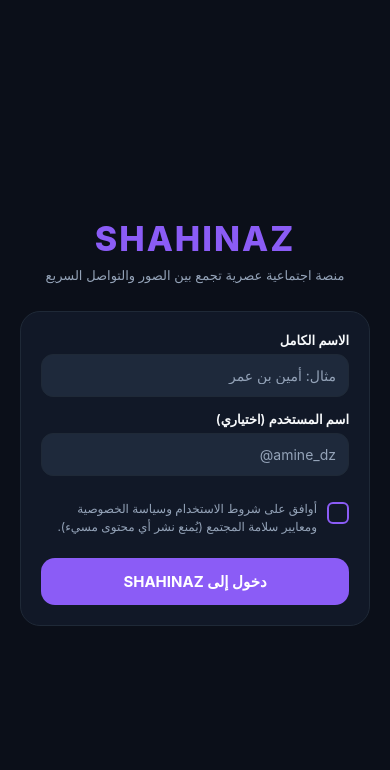
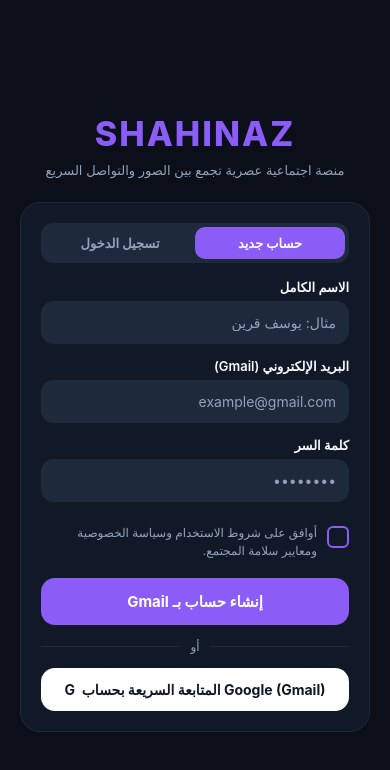
Before and after one commit to amreamre741-pixel/SHAHINAZ, a React Native app: screen / in a window 390 px wide. Shown: the top 770 px of the page. Built offline with nearby package versions, Linux system fonts and the light colour scheme.

Commit message:
Add Gmail/Email login, registration tabs, and Continue with Google button

```diff
--- a/src/screens/AuthScreen.tsx
+++ b/src/screens/AuthScreen.tsx
@@ -1,53 +1,108 @@
 import React, { useState } from "react";
-import { Alert, StyleSheet, Text, TextInput, TouchableOpacity, View } from "react-native";
+import { Alert, ScrollView, StyleSheet, Text, TextInput, TouchableOpacity, View } from "react-native";
 import { COLORS } from "../theme";
 import { useApp } from "../store/AppContext";
 
 export default function AuthScreen() {
   const { login } = useApp();
+  const [mode, setMode] = useState<"register" | "login">("register");
   const [name, setName] = useState("");
-  const [username, setUsername] = useState("");
+  const [email, setEmail] = useState("");
+  const [password, setPassword] = useState("");
   const [acceptedTerms, setAcceptedTerms] = useState(false);
 
-  function handleContinue() {
+  function handleSubmit() {
+    if (!email.trim() || !email.includes("@")) {
+      Alert.alert("تنبيه", "يرجى إدخال بريد Gmail صحيح (مثال: name@gmail.com)");
+      return;
+    }
+    if (password.length < 6) {
+      Alert.alert("تنبيه", "يجب أن تكون كلمة السر 6 أحرف على الأقل");
+      return;
+    }
+    if (mode === "register") {
       if (!name.trim()) {
-      Alert.alert("تنبيه", "يرجى إدخال اسمك أولاً");
+        Alert.alert("تنبيه", "يرجى إدخال اسمك الكامل");
         return;
       }
       if (!acceptedTerms) {
         Alert.alert("شروط الاستخدام", "يجب الموافقة على شروط الاستخدام وسياسة الخصوصية للمتابعة.");
         return;
       }
-    login(name, username || name.toLowerCase().replace(/\s+/g, "_"));
+    }
+    const displayName = name.trim() || email.split("@")[0];
+    const username = email.split("@")[0].replace(/[^a-zA-Z0-9_]/g, "_");
+    login(displayName, username);
+  }
+
+  function handleGoogleQuickSignIn() {
+    if (!acceptedTerms && mode === "register") {
+      Alert.alert("شروط الاستخدام", "يرجى تفعيل الموافقة على شروط الاستخدام وسياسة الخصوصية أولاً.");
+      return;
+    }
+    const cleanEmail = email.trim().includes("@") ? email.trim() : "user@gmail.com";
+    const displayName = name.trim() || cleanEmail.split("@")[0];
+    login(displayName, cleanEmail.split("@")[0]);
   }
 
   return (
-    <View style={styles.container}>
+    <ScrollView contentContainerStyle={styles.container} keyboardShouldPersistTaps="handled">
       <View style={styles.hero}>
         <Text style={styles.logo}>SHAHINAZ</Text>
         <Text style={styles.subtitle}>منصة اجتماعية عصرية تجمع بين الصور والتواصل السريع</Text>
       </View>
 
       <View style={styles.card}>
+        <View style={styles.switchRow}>
+          <TouchableOpacity
+            style={[styles.switchBtn, mode === "register" && styles.switchActive]}
+            onPress={() => setMode("register")}
+          >
+            <Text style={[styles.switchText, mode === "register" && styles.switchTextActive]}>حساب جديد</Text>
+          </TouchableOpacity>
+          <TouchableOpacity
+            style={[styles.switchBtn, mode === "login" && styles.switchActive]}
+            onPress={() => setMode("login")}
+          >
+            <Text style={[styles.switchText, mode === "login" && styles.switchTextActive]}>تسجيل الدخول</Text>
+          </TouchableOpacity>
+        </View>
+
+        {mode === "register" && (
+          <>
             <Text style={styles.label}>الاسم الكامل</Text>
             <TextInput
               style={styles.input}
-          placeholder="مثال: أمين بن عمر"
+              placeholder="مثال: يوسف قرين"
               placeholderTextColor={COLORS.muted}
               value={name}
               onChangeText={setName}
             />
+          </>
+        )}
 
-        <Text style={styles.label}>اسم المستخدم (اختياري)</Text>
+        <Text style={styles.label}>البريد الإلكتروني (Gmail)</Text>
         <TextInput
           style={styles.input}
-          placeholder="@amine_dz"
+          placeholder="example@gmail.com"
           placeholderTextColor={COLORS.muted}
+          keyboardType="email-address"
           autoCapitalize="none"
-          value={username}
-          onChangeText={setUsername}
+          value={email}
+          onChangeText={setEmail}
         />
 
+        <Text style={styles.label}>كلمة السر</Text>
+        <TextInput
+          style={styles.input}
+          placeholder="••••••••"
+          placeholderTextColor={COLORS.muted}
+          secureTextEntry
+          value={password}
+          onChangeText={setPassword}
+        />
+
+        {mode === "register" && (
           <TouchableOpacity
             style={styles.termsRow}
             activeOpacity={0.7}
@@ -57,24 +112,48 @@ export default function AuthScreen() {
               {acceptedTerms && <Text style={styles.checkmark}>✓</Text>}
             </View>
             <Text style={styles.termsText}>
-            أوافق على شروط الاستخدام وسياسة الخصوصية ومعايير سلامة المجتمع (يُمنع نشر أي محتوى مسيء).
+              أوافق على شروط الاستخدام وسياسة الخصوصية ومعايير سلامة المجتمع.
+            </Text>
+          </TouchableOpacity>
+        )}
+
+        <TouchableOpacity style={styles.btn} onPress={handleSubmit}>
+          <Text style={styles.btnText}>
+            {mode === "register" ? "إنشاء حساب بـ Gmail" : "دخول إلى SHAHINAZ"}
           </Text>
         </TouchableOpacity>
 
-        <TouchableOpacity style={styles.btn} onPress={handleContinue}>
-          <Text style={styles.btnText}>دخول إلى SHAHINAZ</Text>
+        <View style={styles.dividerRow}>
+          <View style={styles.dividerLine} />
+          <Text style={styles.dividerText}>أو</Text>
+          <View style={styles.dividerLine} />
+        </View>
+
+        <TouchableOpacity style={styles.googleBtn} onPress={handleGoogleQuickSignIn}>
+          <Text style={styles.googleBtnText}>G  المتابعة السريعة بحساب Google (Gmail)</Text>
         </TouchableOpacity>
       </View>
-    </View>
+    </ScrollView>
   );
 }
 
 const styles = StyleSheet.create({
-  container: { flex: 1, backgroundColor: COLORS.bg, justifyContent: "center", padding: 20 },
-  hero: { alignItems: "center", marginBottom: 28 },
+  container: { flexGrow: 1, backgroundColor: COLORS.bg, justifyContent: "center", padding: 20 },
+  hero: { alignItems: "center", marginBottom: 24 },
   logo: { fontSize: 34, fontWeight: "800", color: COLORS.primary, letterSpacing: 2 },
   subtitle: { color: COLORS.muted, fontSize: 13, marginTop: 8, textAlign: "center" },
   card: { backgroundColor: COLORS.surface, borderRadius: 20, padding: 20, borderWidth: 1, borderColor: COLORS.border },
+  switchRow: {
+    flexDirection: "row-reverse",
+    backgroundColor: COLORS.surface2,
+    borderRadius: 12,
+    padding: 4,
+    marginBottom: 16,
+  },
+  switchBtn: { flex: 1, paddingVertical: 8, borderRadius: 10, alignItems: "center" },
+  switchActive: { backgroundColor: COLORS.primary },
+  switchText: { color: COLORS.muted, fontWeight: "700", fontSize: 13 },
+  switchTextActive: { color: "#fff" },
   label: { color: COLORS.text, fontSize: 13, fontWeight: "600", marginBottom: 6, textAlign: "right" },
   input: {
     backgroundColor: COLORS.surface2,
@@ -86,7 +165,7 @@ const styles = StyleSheet.create({
     borderWidth: 1,
     borderColor: COLORS.border,
   },
-  termsRow: { flexDirection: "row-reverse", alignItems: "flex-start", gap: 10, marginVertical: 10 },
+  termsRow: { flexDirection: "row-reverse", alignItems: "flex-start", gap: 10, marginVertical: 8 },
   checkbox: {
     width: 22,
     height: 22,
@@ -100,6 +179,16 @@ const styles = StyleSheet.create({
   checkboxChecked: { backgroundColor: COLORS.primary },
   checkmark: { color: "#fff", fontSize: 13, fontWeight: "700" },
   termsText: { flex: 1, color: COLORS.muted, fontSize: 12, lineHeight: 18, textAlign: "right" },
-  btn: { backgroundColor: COLORS.primary, borderRadius: 14, padding: 14, alignItems: "center", marginTop: 12 },
+  btn: { backgroundColor: COLORS.primary, borderRadius: 14, padding: 14, alignItems: "center", marginTop: 10 },
   btnText: { color: "#fff", fontSize: 15, fontWeight: "700" },
+  dividerRow: { flexDirection: "row", alignItems: "center", gap: 10, marginVertical: 14 },
+  dividerLine: { flex: 1, height: 1, backgroundColor: COLORS.border },
+  dividerText: { color: COLORS.muted, fontSize: 12 },
+  googleBtn: {
+    backgroundColor: "#ffffff",
+    borderRadius: 14,
+    padding: 13,
+    alignItems: "center",
+  },
+  googleBtnText: { color: "#0f172a", fontSize: 14, fontWeight: "700" },
 });
```
Lines whose indentation alone changed are shown as unchanged.
